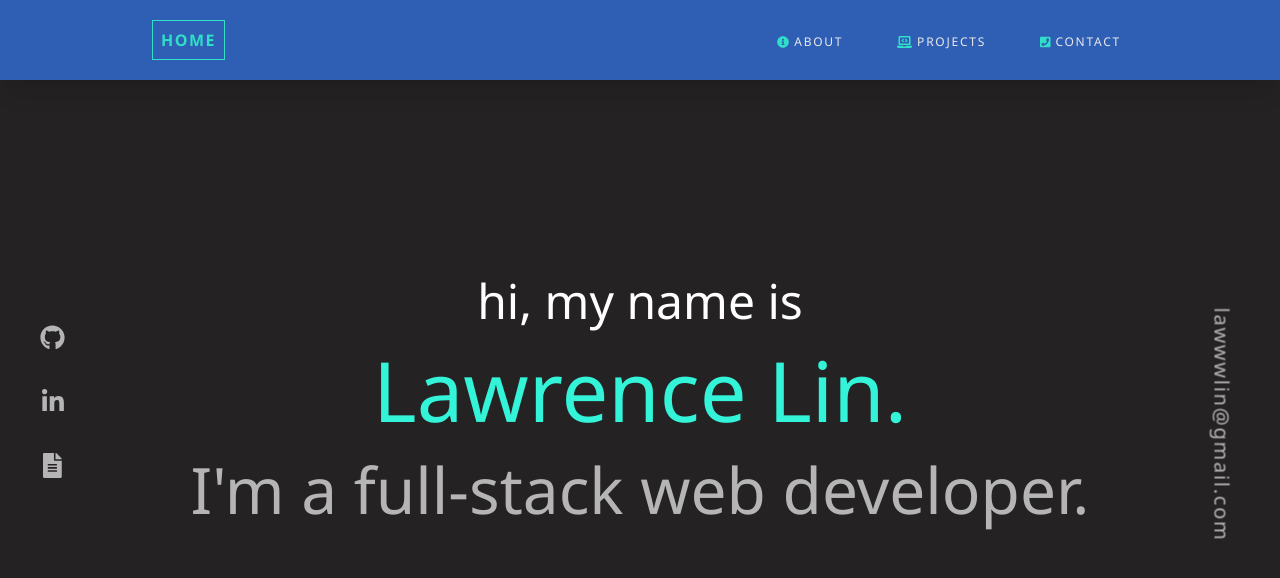
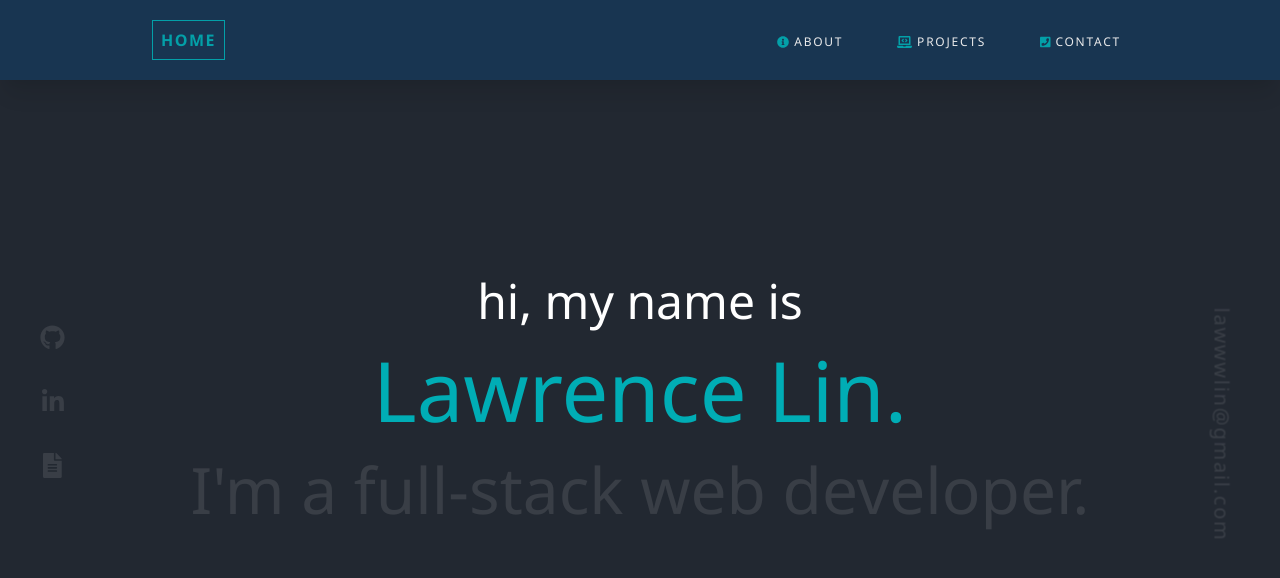
Before and after one commit to lawwwlin/portfolio, a Gatsby site: page / in a window 1280 px wide. Built offline with nearby package versions, Linux system fonts and the light colour scheme; Gatsby itself is replaced by a stand-in of ours.

Commit message:
style changes

```diff
--- a/src/styles/styles.scss
+++ b/src/styles/styles.scss
@@ -6,7 +6,7 @@ p {
 html,
 body {
   font-family: 'Segoe UI', Tahoma, Geneva, Verdana, sans-serif;
-  background-color: rgb(49, 101, 197);
+  background-color: rgb(34, 40, 49);
   font-size: 16px;
   padding: 0;
   margin: 0;
@@ -42,7 +42,7 @@ header {
   position: absolute;
   top: 0px;
   z-index: 10;
-  background-color: rgb(49, 101, 197);
+  background-color: rgb(24, 55, 85);
   opacity: 90%;
   box-shadow: rgba(0, 0, 0, 0.1) 0px 20px 25px -5px, rgba(0, 0, 0, 0.04) 0px 10px 10px -5px;
   .inner-header {
@@ -53,13 +53,13 @@ header {
     .logo {
       a {
         padding: 0.5em;
-        border: 0.5px solid rgb(51, 243, 217);
+        border: 0.5px solid rgb(0, 173, 181);
         font-weight: 700;
         text-decoration: none;
         letter-spacing: 1.5px;
-        color: rgb(51, 243, 217);
+        color: rgb(0, 173, 181);
         &:hover {
-          background-color: rgb(36, 85, 175);
+          background-color: rgb(34, 40, 49);
         }
       }
     }
@@ -75,16 +75,16 @@ header {
           font-size: 0.75em;
           color: white;
           svg {
-            color:rgb(51, 243, 217);
+            color:rgb(0, 173, 181);
           };
           &:last-child {
             margin-right: 0px;
           };
           &:hover {
-            color: rgb(51, 243, 217);
+            color: rgb(0, 173, 181);
           };
           &:active {
-            border: 0.5px solid rgb(51, 243, 217);
+            border: 0.5px solid rgb(0, 173, 181);
           };
         }
       }
@@ -96,7 +96,7 @@ header {
 .banner {
   display: flex;
   align-items: center;
-  background-color: rgb(36, 34, 34);
+  background-color: rgb(34, 40, 49);
   position: relative;
   height: 100vh;
   .main-text {
@@ -113,11 +113,11 @@ header {
       font-size: 3rem;
     }
     .text-name {
-      color: rgb(51, 243, 217);
+      color: rgb(0, 173, 181);
       font-size: 5.2rem;
     }
     .text-about {
-      color: rgb(182, 181, 181);
+      color: rgb(57, 62, 70);
       font-size: 4rem;
     }
     @media(max-width:976px) {
@@ -145,9 +145,9 @@ header {
       margin-bottom: 30px;
       text-decoration: none;
       letter-spacing: 1.75px;
-      color: rgb(182, 181, 181);
+      color: rgb(57, 62, 70);
       &:hover {
-        color: rgb(51, 243, 217);
+        color: rgb(0, 173, 181);
         transform: translateY(-5px);
       }
     }
@@ -163,24 +163,24 @@ header {
     padding: 0.5em;
     top: 50%;
     right: -70px;
-    color: rgb(182, 181, 181);
+    color: rgb(57, 62, 70);
     border: 0.5px solid transparent;
     font-size: 20px;
     letter-spacing: 1.75px;
     transform: rotate(90deg);
     z-index: 10;
     &:hover {
-      color: rgb(51, 243, 217);
+      color: rgb(0, 173, 181);
       transform: rotate(90deg) translateX(-5px);
     }
     &:active {
-      border: 0.5px solid rgb(51, 243, 217);
+      border: 0.5px solid rgb(0, 173, 181);
     }
     a {
       text-decoration: none;
-      color: rgb(182, 181, 181);
+      color: rgb(57, 62, 70);
       &:hover {
-        color: rgb(51, 243, 217);
+        color: rgb(0, 173, 181);
       }
     }
     @media(max-width:976px) {
```
